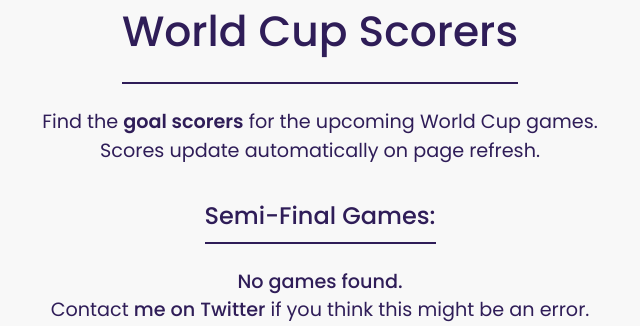
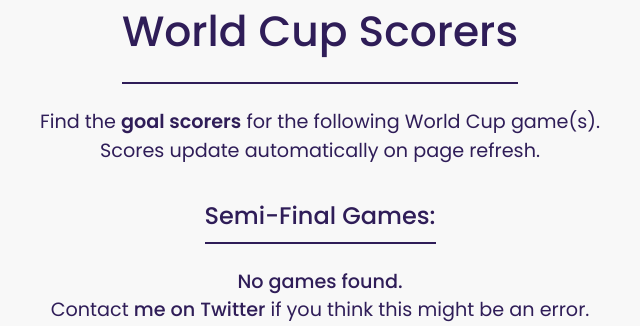
Before and after one commit to daneasterman/chubby-sports, a Flask app: page /worldcup in a window 1280 px wide. Shown: the part 215-541 px from the top of the page, without its empty margins (320-960 px from the left). Run offline with Flask 2, Linux system fonts and the light colour scheme; data that the repository does not hold is empty; some libraries are stand-ins or nearby versions.

Commit message:
Improve copy to be more future-proof for final

```diff
--- a/templates/soccer/worldcup/hero.html
+++ b/templates/soccer/worldcup/hero.html
@@ -3,7 +3,7 @@
 
 			<h1 class="section_title">{{ title }}</h1>
 
-			<p class="explainer_text">Find the <span>goal scorers</span> for the upcoming World Cup games.<br> Scores update automatically on page refresh.</p>
+			<p class="explainer_text">Find the <span>goal scorers</span> for the following World Cup game(s).<br> Scores update automatically on page refresh.</p>
 
 			<h2 class="small_subtitle">Semi-Final Games:</h2>
 	</div>
```
